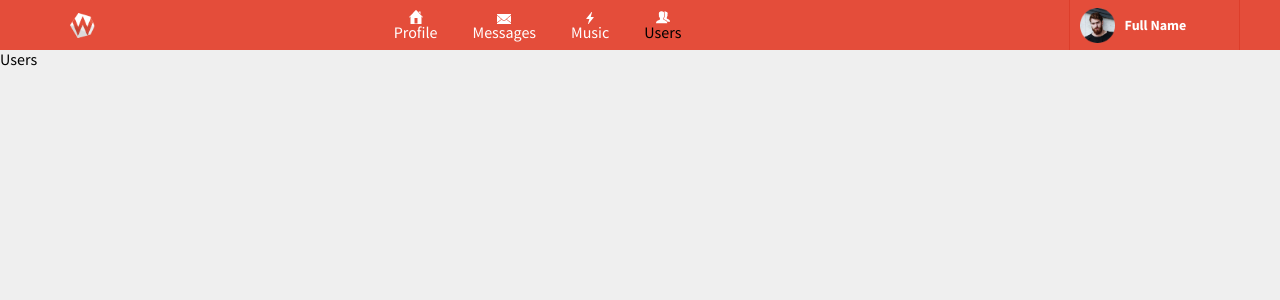
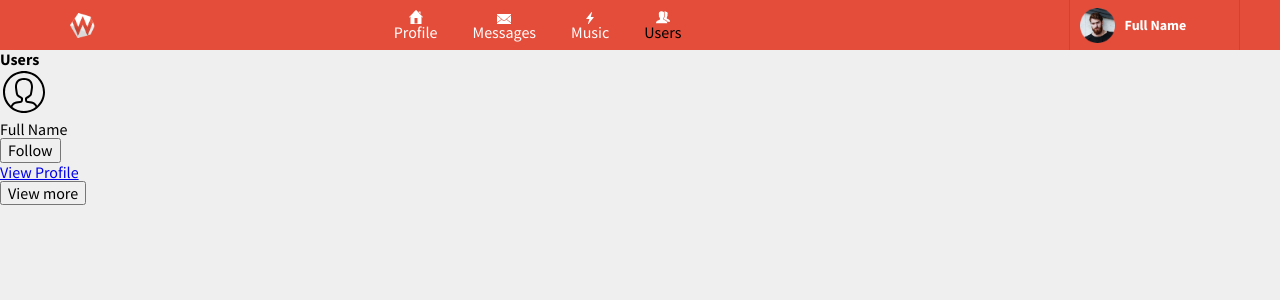
Before and after one commit to LaCuba/social-network, a React (Create React App) app: page /users in a window 1280 px wide. Shown: the top 300 px of the page. Built offline with nearby package versions, Linux system fonts and the light colour scheme.

Commit message:
Updated Users component.

```diff
--- a/src/component/Users/Users.jsx
+++ b/src/component/Users/Users.jsx
@@ -1,10 +1,36 @@
 import React from 'react'
 import styles from './Users.module.scss'
+import avatarImg from './../../common/icons/avatar.svg'
 
 const Users = (props) => {
   return (
-    <div>
-      Users
+    <div className={styles.users}>
+      <div className={styles.container}>
+        <div className={styles.title}>
+          <h3>Users</h3>
+        </div>
+      </div>
+      <div className={styles.usersList}>
+        <div className={styles.user}>
+          <div className={styles.avatar}>
+            <img src={avatarImg} alt="" />
+          </div>
+          <div className={styles.name}>
+            Full Name
+          </div>
+          <div className={styles.follow}>
+            <button>Follow</button>
+          </div>
+          <div className={styles.viewProfile}>
+            <a href="#">
+              View Profile
+            </a>
+          </div>
+        </div>
+      </div>
+      <div className={styles.moreUsers}>
+        <button>View more</button>
+      </div>
     </div>
   )
 }
```
